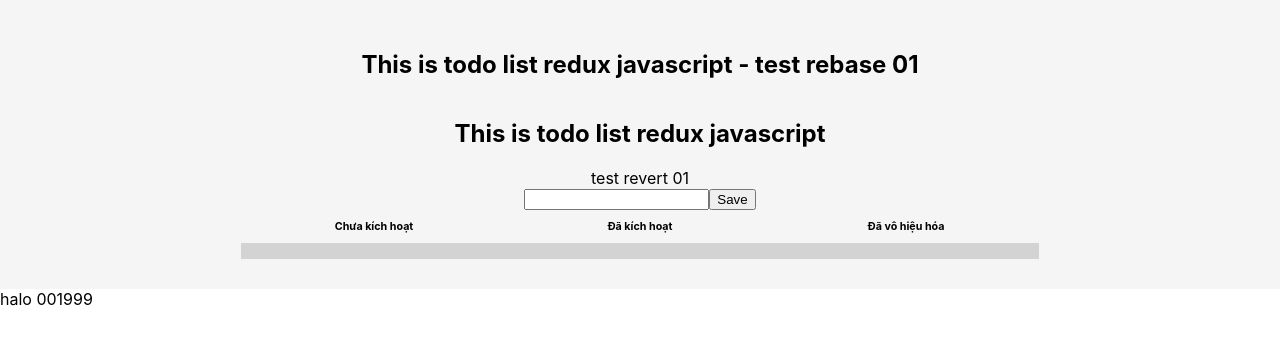
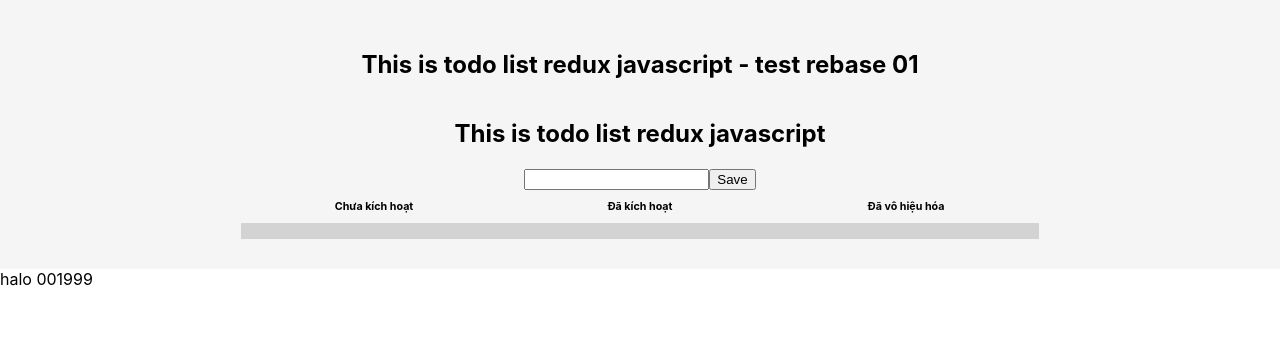
Before and after one commit to NguyenDuyTu97/todolist-redux, a React (Create React App) app: page / in a window 1280 px wide. Shown: the top 344 px of the page. Built offline with nearby package versions, Linux system fonts and the light colour scheme.

Commit message:
change rebase 16401803

```diff
--- a/src/components/todolist/index.js
+++ b/src/components/todolist/index.js
@@ -66,7 +66,6 @@ function TodoList() {
         <div className="container">
             <h2>This is todo list redux javascript - test rebase 01</h2>
             <h2>This is todo list redux javascript</h2>
-            <div>test revert 01</div>
             <div id="heading">
                 <input
                     name='username'
```
